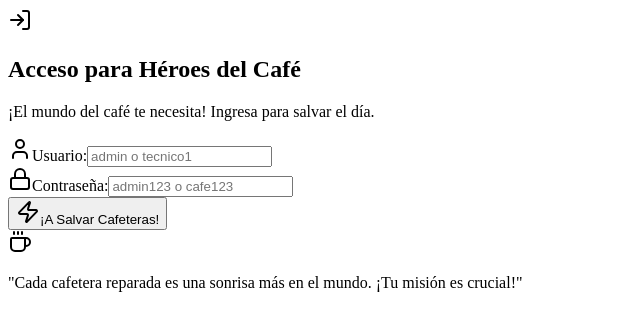
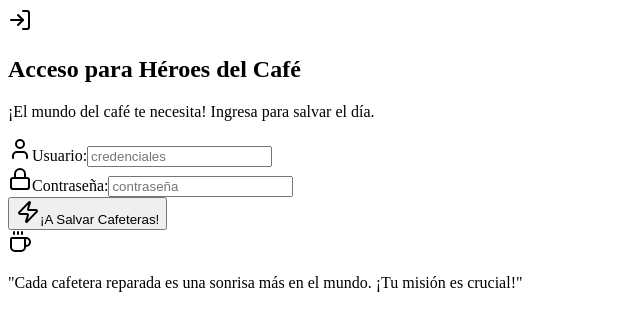
Before and after one commit to flakito19fpm/ss2, a React (Create React App) app in the folder src/: page /login-tecnico in a window 1280 px wide. Shown: the top 330 px of the page, without its empty margins (0-640 px from the left). Built offline with nearby package versions, Linux system fonts and the light colour scheme; the HTML template or start-up script is replaced by a standard one.

Commit message:
TechnicianLogin.js

```diff
--- a/src/components/TechnicianLogin.js
+++ b/src/components/TechnicianLogin.js
@@ -85,7 +85,7 @@ const TechnicianLogin = () => {
               value={username}
               onChange={(e) => setUsername(e.target.value)}
               className={inputClasses}
-              placeholder="admin o tecnico1"
+              placeholder="credenciales"
               required
             />
           </div>
@@ -102,7 +102,7 @@ const TechnicianLogin = () => {
               value={password}
               onChange={(e) => setPassword(e.target.value)}
               className={inputClasses}
-              placeholder="admin123 o cafe123"
+              placeholder="contraseña"
               required
             />
           </div>
```
